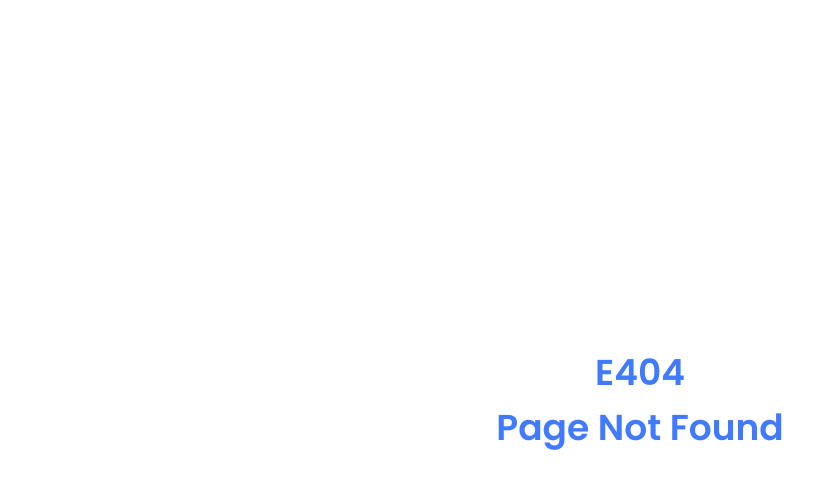
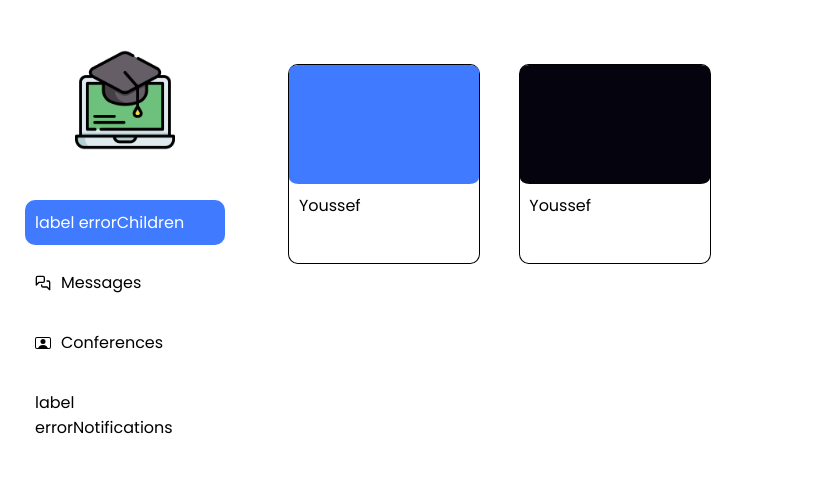
Before and after one commit to amr-hammoud/e-learning-system, a React (Create React App) app in the folder frontend/: page /parent/children in a window 1280 px wide. Before the commit this address had no page. Shown: the top 488 px of the page, without its empty margins (0-820 px from the left). Built offline with nearby package versions, Linux system fonts and the light colour scheme; the HTML template or start-up script is replaced by a standard one.

Commit message:
<FE> added the children card and fixed the sidebar

```diff
--- a/frontend/src/App.jsx
+++ b/frontend/src/App.jsx
@@ -5,12 +5,15 @@ import "./styles/text.css";
 import { BrowserRouter, Routes, Route } from "react-router-dom";
 import AuthorizationPage from "./Pages/Common/Authorization";
 import AdminLandingPage from "./Pages/Admin/Landing";
-import ParentLandingPage from "./Pages/Parent/Landing";
 import StudentLandingPage from "./Pages/Student/Landing";
 import E404 from "./Pages/E404";
 import TeacherCoursesPage from "./Pages/Teacher/Courses";
 import TeacherMessagesPage from "./Pages/Teacher/Messages";
 import TeacherConferencesPage from "./Pages/Teacher/Conferences";
+import ParentMessagesPage from "./Pages/Parent/Messages";
+import ParentConferencesPage from "./Pages/Parent/Conferences";
+import ParentChildrenPage from "./Pages/Parent/Children";
+import ParentNotificationsPage from "./Pages/Parent/Notifications";
 
 function App() {
 	return (
@@ -22,7 +25,10 @@ function App() {
 				<Route path="/teacher/messages" element={<TeacherMessagesPage />} />
 				<Route path="/teacher/conferences" element={<TeacherConferencesPage />} />
 				<Route path="/student" element={<StudentLandingPage />} />
-				<Route path="/parent" element={<ParentLandingPage />} />
+				<Route path="/parent/children" element={<ParentChildrenPage />} />
+				<Route path="/parent/messages" element={<ParentMessagesPage />} />
+				<Route path="/parent/conferences" element={<ParentConferencesPage />} />
+				<Route path="/parent/notifications" element={<ParentNotificationsPage />} />
 				<Route path="*" element={<E404 />} />
 			</Routes>
 		</BrowserRouter>
--- /dev/null
+++ b/frontend/src/Pages/Parent/Children/components/ChildCard/index.jsx
@@ -0,0 +1,12 @@
+import React from 'react'
+import "./style.css"
+const ChildCard = ({backgroundColor}) => {
+  return (
+    <div className='child-card-container flex column'>
+        <div className={`child-card-header back-${backgroundColor}`}></div>
+        <div className="child-card-name ">Youssef</div>
+    </div>
+  )
+}
+
+export default ChildCard
--- /dev/null
+++ b/frontend/src/Pages/Parent/Children/components/ChildCard/style.css
@@ -0,0 +1,24 @@
+.child-card-container{
+    width: 15%;
+    height: 25vh;
+    border: 1px solid black;
+    border-radius: 5%;
+    margin-block: 5%;
+    margin-left: 3%;
+}
+.child-card-header{
+    width: 100%;
+    height: 60%;
+    background-color: var(--color-primary);
+    border-radius: 5%;
+}
+.child-card-name{
+    padding-left: 5%;
+    padding-top: 5%;
+}
+.back-1{
+    background-color: var(--color-primary);
+}
+.back-2{
+    background-color: var(--text-primary);
+}
--- a/frontend/src/Pages/Parent/Children/index.jsx
+++ b/frontend/src/Pages/Parent/Children/index.jsx
@@ -1,9 +1,18 @@
 import React from 'react'
 import './style.css'
-const Children = () => {
+import Sidebar from "../../../Components/Common/Sidebar";
+import ChildCard from "./components/ChildCard";
+const ParentChildrenPage = () => {
+
   return (
-    <div>Children</div>
+    <div className="page flex">
+			<Sidebar items = {["Children","Messages", "Conferences","Notifications"]} selected={"Children"} />
+
+
+      <ChildCard backgroundColor={1}/>
+      <ChildCard backgroundColor={2}/>
+		</div>
   )
 }
 
-export default Children
+export default ParentChildrenPage
--- a/frontend/src/Pages/Parent/Conferences/index.jsx
+++ b/frontend/src/Pages/Parent/Conferences/index.jsx
@@ -1,9 +1,13 @@
 import React from 'react'
 import './style.css'
-const Conferences = () => {
+import Sidebar from "../../../Components/Common/Sidebar";
+const ParentConferencesPage = () => {
   return (
-    <div>Conferences</div>
+    <div className="page flex">
+			<Sidebar items = {["Children","Messages", "Conferences","Notifications"]} selected={"Conferences"} />
+			<div className="container">ParentConferencesPage</div>
+		</div>
   )
 }
 
-export default Conferences
+export default ParentConferencesPage
--- a/frontend/src/Pages/Parent/Landing/index.jsx
+++ /dev/null
@@ -1,15 +0,0 @@
-import React from 'react'
-import './style.css'
-import Sidebar from '../../../Components/Common/Sidebar'
-
-function ParentLandingPage() {
-
-  return (
-    <div className="page flex">
-			<Sidebar items = {["Children","Messages", "Conferences"]} selected={"Children"} />
-			<div className="container">ParentLandingPage</div>
-		</div>
-  )
-}
-
-export default ParentLandingPage
--- a/frontend/src/Pages/Parent/Messages/index.jsx
+++ b/frontend/src/Pages/Parent/Messages/index.jsx
@@ -1,9 +1,13 @@
 import React from 'react'
 import './style.css'
-const Messages = () => {
+import Sidebar from "../../../Components/Common/Sidebar";
+const ParentMessagesPage = () => {
   return (
-    <div>Messages</div>
+    <div className="page flex">
+			<Sidebar items = {["Children","Messages", "Conferences","Notifications"]} selected={"Messages"} />
+			<div className="container">ParentMessagesPage</div>
+		</div>
   )
 }
 
-export default Messages
+export default ParentMessagesPage
--- /dev/null
+++ b/frontend/src/Pages/Parent/Notifications/index.jsx
@@ -0,0 +1,11 @@
+import React from 'react'
+import Sidebar from "../../../Components/Common/Sidebar";
+const ParentNotificationsPage = () => {
+  return (
+    <div className="page flex">
+        <Sidebar items = {["Children","Messages", "Conferences","Notifications"]} selected={"Notifications"} />
+    </div>
+  )
+}
+
+export default ParentNotificationsPage
```
Also changed, not shown: frontend/src/Pages/Parent/Landing/style.css (deleted), 1 other file (tests, documents, lock files or other folders).
